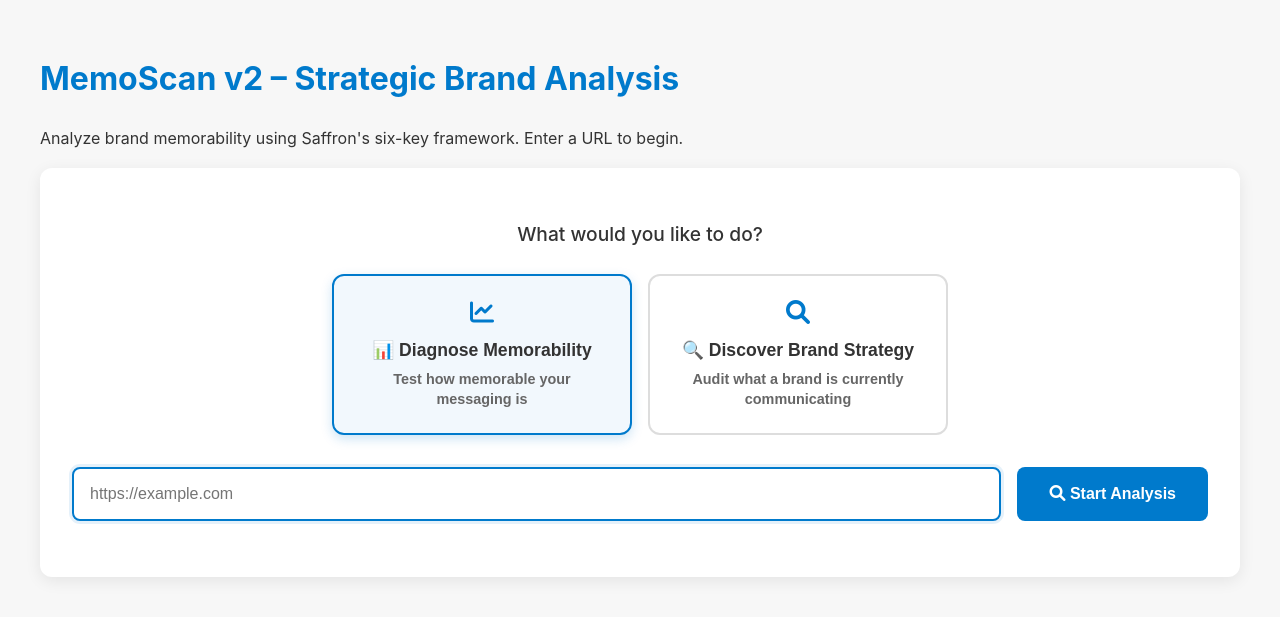
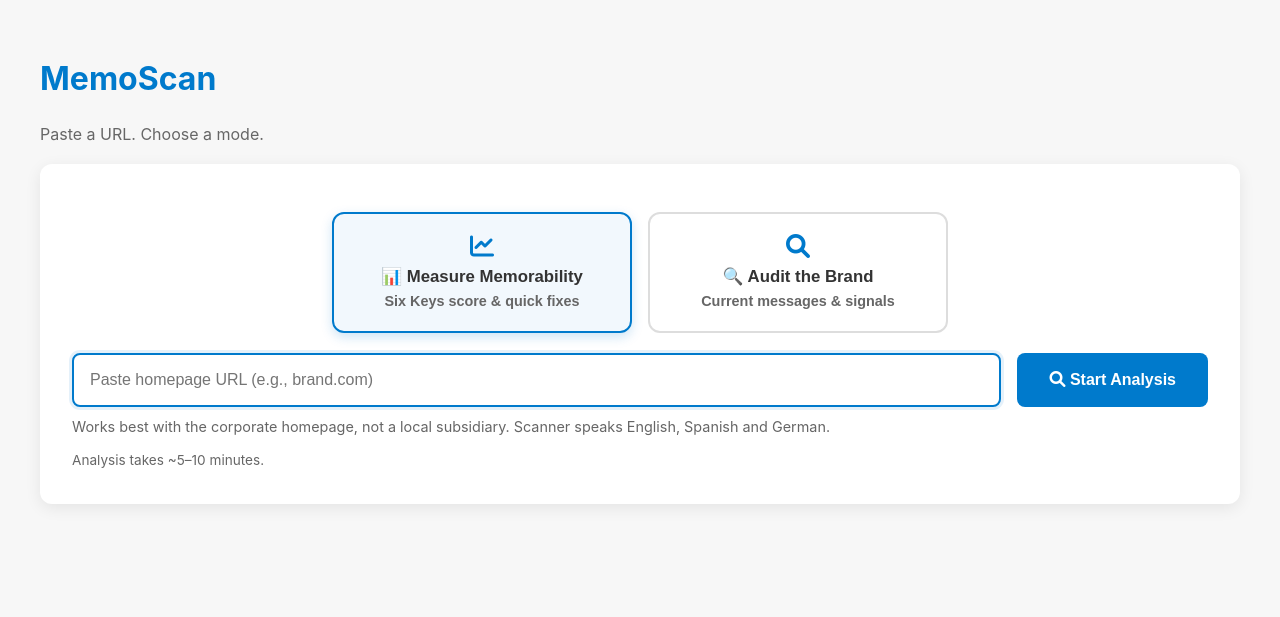
Before and after one commit to mf2hd-design/memoscan2, a Flask app: page / in a window 1280 px wide. Shown: the top 617 px of the page. Run offline with Flask 3, Linux system fonts and the light colour scheme; parts of the project's set-up code (start-up, migrations or seed data) failed here and were passed over; some libraries are stand-ins or nearby versions.

Commit message:
ui: update landing copy, mode cards, placeholders, a11y labels

```diff
--- a/templates/index_production.html
+++ b/templates/index_production.html
@@ -3,7 +3,7 @@
 <head>
     <meta charset="UTF-8">
     <meta name="viewport" content="width=device-width, initial-scale=1.0">
-    <title>MemoScan v2 – Strategic Brand Analysis</title>
+    <title>MemoScan</title>
     <meta http-equiv="Content-Security-Policy" content="default-src 'self'; script-src 'self' 'unsafe-inline' https://cdn.socket.io https://cdn.jsdelivr.net https://cdnjs.cloudflare.com; style-src 'self' 'unsafe-inline' https://cdnjs.cloudflare.com; font-src 'self' https://cdnjs.cloudflare.com; img-src 'self' data:; connect-src 'self' ws: wss:;">
 
     <script src="https://cdn.socket.io/4.7.5/socket.io.min.js"></script>
@@ -78,11 +78,9 @@
             100% { transform: translateX(100%); }
         }
 
-        .input-group {
-            display: flex;
-            gap: 1rem;
-            margin-bottom: 1.5rem;
-        }
+        .input-group { display: flex; gap: 1rem; margin-bottom: 0.5rem; }
+        .helper-text { color: var(--text-light); font-size: 0.9rem; margin: 0.25rem 0 0.5rem; }
+        .footer-note { color: var(--text-light); font-size: 0.85rem; margin-top: 0.75rem; }
 
         /* Fallback for older browsers */
         @supports not (display: flex) {
@@ -96,17 +94,10 @@
         }
 
         /* Mode Selector Styles */
-        .mode-selector {
-            margin-bottom: 2rem;
-            text-align: center;
-        }
-
-        .mode-selector h3 {
-            margin-bottom: 1.5rem;
-            color: var(--text-dark);
-            font-size: 1.2rem;
-            font-weight: 500;
-        }
+        .mode-selector { margin-bottom: 1.25rem; text-align: center; }
+
+        .mode-selector h3 { margin-bottom: 0.25rem; color: var(--text-dark); font-size: 1rem; font-weight: 500; }
+        .subline { color: var(--text-light); margin-top: -0.25rem; margin-bottom: 1rem; }
 
         .mode-options {
             display: flex;
@@ -115,22 +106,7 @@
             flex-wrap: wrap;
         }
 
-        .mode-button {
-            flex: 1;
-            max-width: 300px;
-            min-width: 250px;
-            padding: 1.5rem;
-            border: 2px solid var(--border-color);
-            border-radius: 12px;
-            background: #fff;
-            cursor: pointer;
-            transition: all 0.3s ease;
-            text-align: center;
-            display: flex;
-            flex-direction: column;
-            align-items: center;
-            gap: 1rem;
-        }
+        .mode-button { flex: 1; max-width: 300px; min-width: 250px; padding: 1.25rem; border: 2px solid var(--border-color); border-radius: 12px; background: #fff; cursor: pointer; transition: all 0.3s ease; text-align: center; display: flex; flex-direction: column; align-items: center; gap: 0.5rem; }
 
         .mode-button:hover {
             border-color: var(--primary-color);
@@ -149,18 +125,8 @@
             color: var(--primary-color);
         }
 
-        .mode-content strong {
-            display: block;
-            font-size: 1.1rem;
-            margin-bottom: 0.5rem;
-            color: var(--text-dark);
-        }
-
-        .mode-content small {
-            color: var(--text-light);
-            font-size: 0.9rem;
-            line-height: 1.4;
-        }
+        .mode-content strong { display: block; font-size: 1.05rem; margin-bottom: 0.25rem; color: var(--text-dark); }
+        .mode-content small { color: var(--text-light); font-size: 0.9rem; line-height: 1.4; }
 
         /* Responsive mode selector */
         @media (max-width: 768px) {
@@ -776,37 +742,39 @@
 </head>
 <body>
     <div id="container">
-        <h1>MemoScan v2 – Strategic Brand Analysis</h1>
-        <p>Analyze brand memorability using Saffron's six-key framework. Enter a URL to begin.</p>
+        <h1>MemoScan</h1>
+        <p class="subline">Paste a URL. Choose a mode.</p>
 
         <div id="form-section">
             <!-- Mode selector -->
             <div id="mode-selector" class="mode-selector" style="display: none;">
-                <h3>What would you like to do?</h3>
+                <h3></h3>
                 <div class="mode-options">
-                    <button class="mode-button active" data-mode="diagnosis" onclick="MemoScan.selectMode('diagnosis')">
+                    <button class="mode-button active" data-mode="diagnosis" onclick="MemoScan.selectMode('diagnosis')" aria-label="Diagnose Memorability – select card">
                         <i class="fas fa-chart-line"></i>
                         <div class="mode-content">
-                            <strong>📊 Diagnose Memorability</strong>
-                            <small>Test how memorable your messaging is</small>
+                            <strong>📊 Measure Memorability</strong>
+                            <small>Six Keys score & quick fixes</small>
                         </div>
                     </button>
-                    <button class="mode-button" data-mode="discovery" onclick="MemoScan.selectMode('discovery')">
+                    <button class="mode-button" data-mode="discovery" onclick="MemoScan.selectMode('discovery')" aria-label="Audit the Brand – select card">
                         <i class="fas fa-search"></i>
                         <div class="mode-content">
-                            <strong>🔍 Discover Brand Strategy</strong>
-                            <small>Audit what a brand is currently communicating</small>
+                            <strong>🔍 Audit the Brand</strong>
+                            <small>Current messages & signals</small>
                         </div>
                     </button>
                 </div>
             </div>
 
             <div class="input-group">
-                <input type="text" id="url-input" placeholder="https://example.com" value="">
-                <button id="scan-button" onclick="MemoScan.startScan()">
+                <input type="text" id="url-input" placeholder="Paste homepage URL (e.g., brand.com)" aria-label="Website homepage URL" value="">
+                <button id="scan-button" onclick="MemoScan.startScan()" aria-label="Diagnose Memorability – start">
                     <i class="fas fa-search"></i> Start Analysis
                 </button>
             </div>
+            <div class="helper-text">Works best with the corporate homepage, not a local subsidiary. Scanner speaks English, Spanish and German.</div>
+            <div class="footer-note">Analysis takes ~5–10 minutes.</div>
 
             <div id="progress-container">
                 <div class="progress-header">
```
